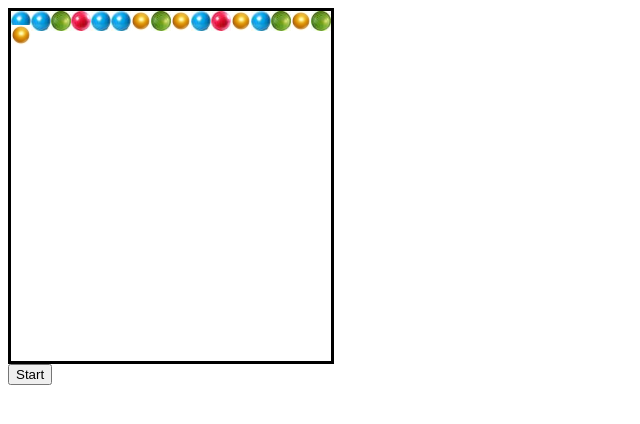
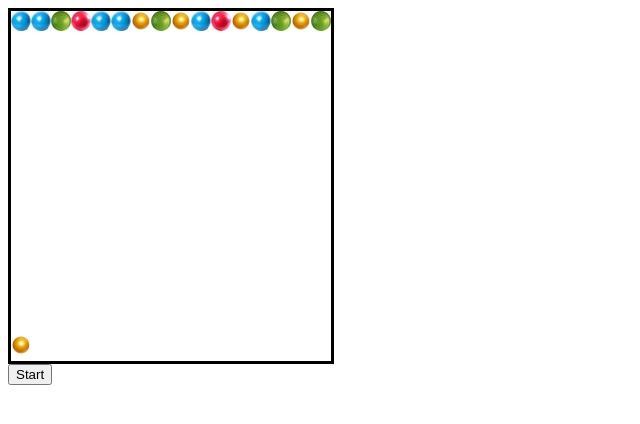
Before and after one commit to webcontentortech/BallGame, a plain HTML site: page index.html in a window 1280 px wide. Both pictures are taken after a click on the button "Start". Shown: the full height of the page, 0-640 px from the left. Drawn offline with nearby package versions, Linux system fonts and the light colour scheme.

Commit message:
made changes in html + js

```diff
--- a/bubble.css
+++ b/bubble.css
@@ -27,9 +27,9 @@ span{
   	border-right: 10px solid transparent;
 	border-bottom: 10px solid black;
 }
-#ball{
+#b{
 	height: 20px;
-	width: 20px;
-	float: left;
+	width: 320px;
+	float:left;
 	margin-top: 300px;
 }
--- a/bubble.js
+++ b/bubble.js
@@ -1,55 +1,61 @@
 $(document).ready(function() {
+    var colorValue;
+    var randomBall, id=1;
+    var ranball;
     var number=["images/blue.png","images/green.png","images/red.png","images/yellow.png"];
     run();
     test();
-    imge();
+    keyTest();
     $('#start').click(function(){
-        $("#ball").animate({'marginTop': "-=310"}, 2000, function imge(){
+        $("#ball").animate({'marginTop': "-20"}, 1000, imge());
+        myVar = setTimeout(test, 4000);
+    });
 
-        });
-    });
     $('#main1').hide(0).delay(2000).show(0);
 //    $('#main2').hide(0).delay(3000).show(0);
 //    $('#main3').hide(0).delay(4000).show(0);
 //    $('#main4').hide(0).delay(6000).show(0);
 //    $('#main5').hide(0).delay(8000).show(0);
 //    $('#main6').hide(0).delay(10000).show(0);
-//  $('#main7').hide(0).delay(12000).show(0);
-//  $('#main8').hide(0).delay(14000).show(0);
-//  $('#main9').hide(0).delay(16000).show(0);
+//    $('#main7').hide(0).delay(12000).show(0);
+//    $('#main8').hide(0).delay(14000).show(0);
+//    $('#main9').hide(0).delay(16000).show(0);
     function run(){
-        for (var i = 1; i <=16; i++) {
-            var colorValue=Math.floor(Math.random()*number.length);
+        for (var i = 16; i >=1; --i) {
+            colorValue=Math.floor(Math.random()*number.length);
             document.getElementById('image'+i).src = number[colorValue];
         }
     }
+    console.log(colorValue);
     function test(){
-        var randomBall=Math.floor(Math.random()*number.length);
-        document.getElementById('ball').src = number[randomBall];
+            randomBall=Math.floor(Math.random()*number.length);
+            document.getElementById('ball'+id).src = number[randomBall];
+            id++;
+    }
+    console.log(randomBall);
+    function imge(){
+        if (randomBall == colorValue) {
+            var x = colorValue;
+            var z = $('#image'+x).find("span");
+            if (randomBall == 0) {
+                $( '#image'+(x+1) ).fadeOut("5000");
+            }else{
+                $( '#image'+x ).fadeOut("5000");
+            }
+        }
+        console.log(z);
     }
 
-   function imge(){
-        var id = ($(this).attr("src"));
-        console.log(id);
-        var hidee=$("img",this).attr("src");
-
-            if (id==1 || id==3) {
-            if (hidee) {
-
+    function keyTest(){
+        $(document).keydown(function(e) {
+            switch (e.which) {
+                case 37:
+                    test();
+                    break;
+                case 39:
+                    $('#ball1').animate({ 'marginLeft': '+=20' });
+                    break;
             }
-            }
-    }
-
-/*function test(){
-    $(document).keydown(function(event) {
-    switch (event.keycode) {
-        case 37:
-           $('#rotate').animate({ 'left': '-=100' });
-           break;
-        case 39:
-           $('#rotate').animate({ 'left': '+=100' });
-           break;
+        });
     }
 });
-}*/
-});
--- a/index.html
+++ b/index.html
@@ -9,22 +9,22 @@
 <body>
 <div id="main">
     <div id="main1">
+        <span><img id="image16"></span>
+        <span><img id="image15"></span>
+        <span><img id="image14"></span>
+        <span><img id="image13"></span>
+        <span><img id="image12"></span>
+        <span><img id="image11"></span>
+        <span><img id="image10"></span>
+        <span><img id="image9"></span>
+        <span><img id="image8"></span>
+        <span><img id="image7"></span>
+        <span><img id="image6"></span>
+        <span><img id="image5"></span>
+        <span><img id="image4"></span>
+        <span><img id="image3"></span>
+        <span><img id="image2"></span>
         <span><img id="image1"></span>
-        <span><img id="image2"></span>
-        <span><img id="image3"></span>
-        <span><img id="image4"></span>
-        <span><img id="image5"></span>
-        <span><img id="image6"></span>
-        <span><img id="image7"></span>
-        <span><img id="image8"></span>
-        <span><img id="image9"></span>
-        <span><img id="image10"></span>
-        <span><img id="image11"></span>
-        <span><img id="image12"></span>
-        <span><img id="image13"></span>
-        <span><img id="image14"></span>
-        <span><img id="image15"></span>
-        <span><img id="image16"></span>
     </div>
     <!--<div id="main2">
         <span><img id="image17"></span>
@@ -97,98 +97,26 @@
         <span><img id="image78"></span>
         <span><img id="image79"></span>
         <span><img id="image80"></span>
+    </div>-->
+
+    <div id="b" >
+        <span><img id="ball16"></span>
+        <span><img id="ball15"></span>
+        <span><img id="ball14"> </span>
+        <span><img id="ball13"></span>
+        <span><img id="ball12"></span>
+        <span><img id="ball11"></span>
+        <span><img id="ball10"></span>
+        <span><img id="ball9"></span>
+        <span><img id="ball8"></span>
+        <span><img id="ball7"></span>
+        <span><img id="ball6"></span>
+        <span><img id="ball5"></span>
+        <span><img id="ball4"></span>
+        <span><img id="ball3"></span>
+        <span><img id="ball2"></span>
+        <span><img id="ball1"></span>
     </div>
-    <div id="main6">
-        <span><img id="image81"></span>
-        <span><img id="image82"></span>
-        <span><img id="image83"> </span>
-        <span><img id="image84"></span>
-        <span><img id="image85"></span>
-        <span><img id="image86"></span>
-        <span><img id="image87"></span>
-        <span><img id="image88"></span>
-        <span><img id="image89"></span>
-        <span><img id="image90"></span>
-        <span><img id="image91"></span>
-        <span><img id="image92"></span>
-        <span><img id="image93"></span>
-        <span><img id="image94"></span>
-        <span><img id="image95"></span>
-        <span><img id="image96"></span>
-    </div>
-    <div id="main7">
-        <span><img id="image97"></span>
-        <span><img id="image98"></span>
-        <span><img id="image99"> </span>
-        <span><img id="image100"></span>
-        <span><img id="image101"></span>
-        <span><img id="image102"></span>
-        <span><img id="image103"></span>
-        <span><img id="image104"></span>
-        <span><img id="image105"></span>
-        <span><img id="image106"></span>
-        <span><img id="image107"></span>
-        <span><img id="image108"></span>
-        <span><img id="image109"></span>
-        <span><img id="image110"></span>
-        <span><img id="image111"></span>
-        <span><img id="image112"></span>
-    </div>
-    <div id="main8">
-        <span><img id="image113"></span>
-        <span><img id="image114"></span>
-        <span><img id="image115"> </span>
-        <span><img id="image116"></span>
-        <span><img id="image117"></span>
-        <span><img id="image118"></span>
-        <span><img id="image119"></span>
-        <span><img id="image120"></span>
-        <span><img id="image121"></span>
-        <span><img id="image122"></span>
-        <span><img id="image123"></span>
-        <span><img id="image124"></span>
-        <span><img id="image125"></span>
-        <span><img id="image126"></span>
-        <span><img id="image127"></span>
-        <span><img id="image128"></span>
-    </div>
-    <div id="main9">
-        <span><img id="image129"></span>
-        <span><img id="image130"></span>
-        <span><img id="image131"> </span>
-        <span><img id="image132"></span>
-        <span><img id="image133"></span>
-        <span><img id="image134"></span>
-        <span><img id="image136"></span>
-        <span><img id="image137"></span>
-        <span><img id="image138"></span>
-        <span><img id="image139"></span>
-        <span><img id="image140"></span>
-        <span><img id="image141"></span>
-        <span><img id="image142"></span>
-        <span><img id="image143"></span>
-        <span><img id="image144"></span>
-        <span><img id="image145"></span>
-    </div>
-    <div id="main10">
-        <span><img id="image146"></span>
-        <span><img id="image147"></span>
-        <span><img id="image148"> </span>
-        <span><img id="image149"></span>
-        <span><img id="image150"></span>
-        <span><img id="image151"></span>
-        <span><img id="image152"></span>
-        <span><img id="image153"></span>
-        <span><img id="image154"></span>
-        <span><img id="image155"></span>
-        <span><img id="image156"></span>
-        <span><img id="image157"></span>
-        <span><img id="image158"></span>
-        <span><img id="image159"></span>
-        <span><img id="image160"></span>
-        <span><img id="image161"></span>
-    </div>-->
-<img id="ball">
 </div>
 <div><button type="button" id="start">Start</button> </div>
 </body>
```
